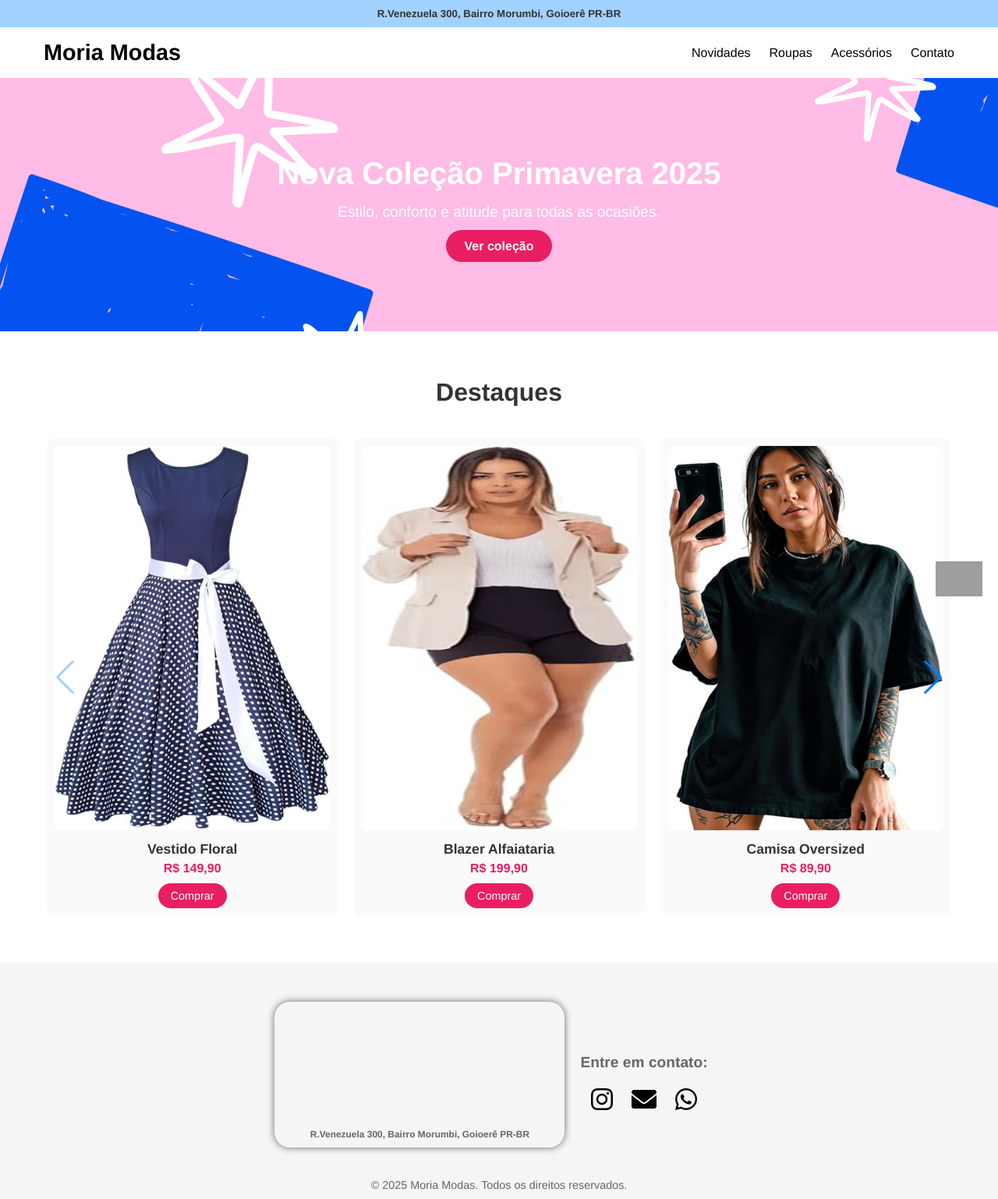
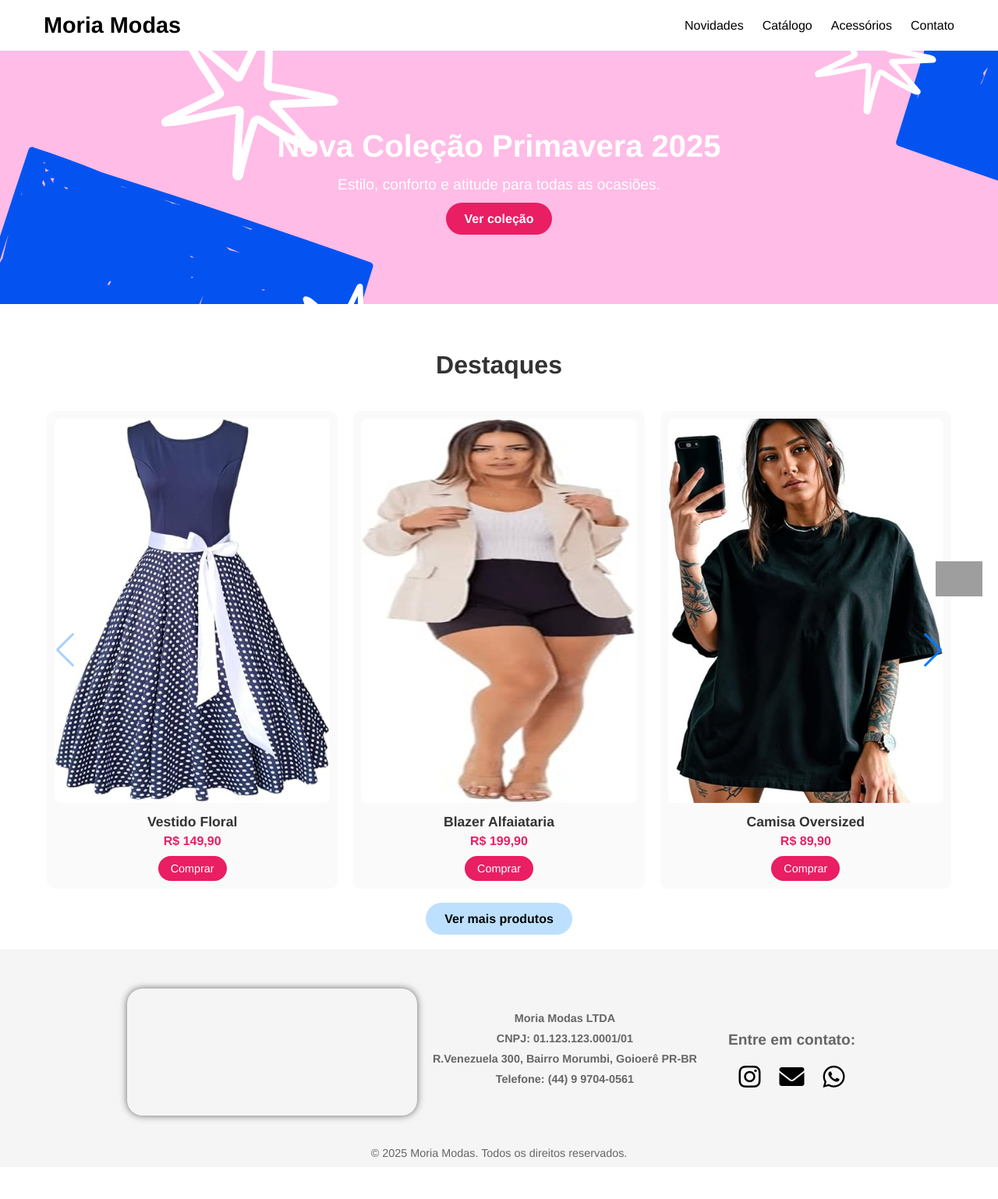
Before and after one commit to JLessio/Projeto-Cliente-real, a PHP site: page / in a window 1280 px wide. Shown: the whole page at 78% size. After the commit the page ends 1497 px from the top, so only its background shows below. Run offline with PHP 8.4, Linux system fonts and the light colour scheme; grey boxes are pictures that could not be loaded.

Commit message:
alteracoes de UX

```diff
--- a/Site/CSS/style.css
+++ b/Site/CSS/style.css
@@ -43,13 +43,7 @@ header {
   cursor: pointer;
 }
 
-/* Menu de navegação */
-/* .nav-menu {
-  position: relative;
-} */
-
-.acima {
-  /* position: fixed; */
+/* .acima {
   text-align: center;
   top: 0px;
   z-index: 10;
@@ -59,7 +53,7 @@ header {
   .h5{
     text-align: center;
   }
-}
+} */
 
 .nav-menu ul {
   list-style: none;
@@ -92,6 +86,7 @@ header {
 .banner-texto h2 {
   font-size: 2.5rem;
   margin-bottom: 1rem;
+  color: ;
 }
 
 .banner-texto p {
@@ -110,7 +105,7 @@ header {
 }
 
 .botao:hover {
-  background-color: #d81b60;
+  background-color: #c2185b;
 }
 
 .produtos {
@@ -168,6 +163,32 @@ header {
   background-color: #c2185b;
 }
 
+.mais {
+  display: block;
+  color: #fff;
+  text-decoration: none;
+  border-radius: 30px;
+  font-weight: bold;
+  text-align: center;
+  margin: -30px auto 30px auto;
+  width: fit-content;
+  }
+  .mais-botao {
+    padding: auto;
+    background-color: #BDE0FE;
+    color: black;
+    text-decoration: none;
+    z-index: 1;
+    padding: 0.75rem 1.5rem;
+    transition: background 0.3s;
+    border-radius: 30px;
+  }
+
+
+.mais-botao:hover {
+  background-color: #A2D2FF;
+}
+
 .iframe {
   margin: 10px 0;
   width: 30%;
@@ -175,8 +196,16 @@ header {
   border-radius: 20px;
   box-shadow: #666 0px 0px 10px;
   padding: 5px;
-  h5 {
-    margin: 5px 0;
+}
+
+.info {
+  display: flex;
+  justify-content: center;
+  align-items: center;
+  flex-direction: column;
+  margin: 0 20px;
+  h4 {
+    margin-bottom: 10px;
   }
 }
 
--- a/Site/Pages/Roupas/roupas.html
+++ b/Site/Pages/Roupas/roupas.html
@@ -9,7 +9,7 @@
 </head>
 <body>
   <header>
-    <div class="acima"><h5>R.Venezuela 300, Bairro Morumbi, Goioerê PR-BR</h5></div>
+    <!-- <div class="acima"><h5>R.Venezuela 300, Bairro Morumbi, Goioerê PR-BR</h5></div> -->
     <div class="container">
 
       <h1 class="logo">Moria Modas</h1>
@@ -31,6 +31,7 @@
 
   <main class="pagina-roupas">
     <section class="barra-filtros">
+      <h2>Catálogo de Produtos</h2>
       <span><strong>Exibindo:</strong> <span id="contador">0</span> resultados</span>
       <div class="filtros">
         <select id="filtro-preco">
@@ -64,6 +65,8 @@
     </section>
   </main>
 
+
+
   <script src="roupscript.js"></script>
 </body>
 </html>
--- a/Site/index.html
+++ b/Site/index.html
@@ -7,11 +7,12 @@
   <link rel="stylesheet" href="CSS/style.css" />
   <link rel="stylesheet" href="https://cdn.jsdelivr.net/npm/swiper@11/swiper-bundle.min.css" />
   <link rel="stylesheet" href="https://cdnjs.cloudflare.com/ajax/libs/font-awesome/6.0.0-beta3/css/all.min.css">
+
 </head>
 <body>
 
   <header>
-    <div class="acima"><h5>R.Venezuela 300, Bairro Morumbi, Goioerê PR-BR</h5></div>
+    <!-- <div class="acima"><h5>R.Venezuela 300, Bairro Morumbi, Goioerê PR-BR</h5></div> -->
     <div class="container">
 
       <h1 class="logo">Moria Modas</h1>
@@ -23,7 +24,7 @@
       <nav class="nav-menu">
         <ul>
           <li><a href="#">Novidades</a></li>
-          <li><a href="Pages/Roupas/roupas.html">Roupas</a></li>
+          <li><a href="Pages/Roupas/roupas.html">Catálogo</a></li>
           <li><a href="Pages/Acessórios/acessorios.html">Acessórios</a></li>
           <li><a href="#contato">Contato</a></li>
         </ul>
@@ -80,11 +81,22 @@
     </div>
   </main>
 
+  <section>
+    <div class="mais">
+      <a href="Pages/Roupas/roupas.html" class="mais-botao">Ver mais produtos</a>
+    </div>
+    </section>
+
   <footer>
     <div class="sobre" id="contato">
       <div class="iframe">
         <iframe src="https://www.google.com/maps/embed?pb=!1m18!1m12!1m3!1d3639.5840587609223!2d-53.02034942499703!3d-24.186315984848612!2m3!1f0!2f0!3f0!3m2!1i1024!2i768!4f13.1!3m3!1m2!1s0x94f28b6c94cc677d%3A0x5b618d961e00d156!2sAv.%20Venezuela%2C%20300%20-%20Jardim%20Morumbi%2C%20Goioer%C3%AA%20-%20PR%2C%2087360-000!5e0!3m2!1spt-BR!2sbr!4v1746657708149!5m2!1spt-BR!2sbr" width="100%" height="100%" style="border:0;" allowfullscreen="" loading="lazy" referrerpolicy="no-referrer-when-downgrade"></iframe>
-        <h5>R.Venezuela 300, Bairro Morumbi, Goioerê PR-BR</h5>
+      </div>
+      <div class="info">
+        <h4>Moria Modas LTDA</h4>
+        <h4>CNPJ: 01.123.123.0001/01</h4>
+        <h4>R.Venezuela 300, Bairro Morumbi, Goioerê PR-BR</h4>
+        <h4>Telefone: (44) 9 9704-0561</h4>
       </div>
       <div class="sobre-container">
       <h3>Entre em contato:</h3>
```
Also changed, not shown: Site/Pages/Acessórios/acessorios.html (+4 -3 lines), Site/Pages/Acessórios/css/estilizador.css (+2 -8 lines), Site/Pages/Roupas/css/estilo.css (+7 -8 lines), Site/Pages/Acessórios/acesscript.js (renamed from Site/Pages/Acessórios/acess.js).
